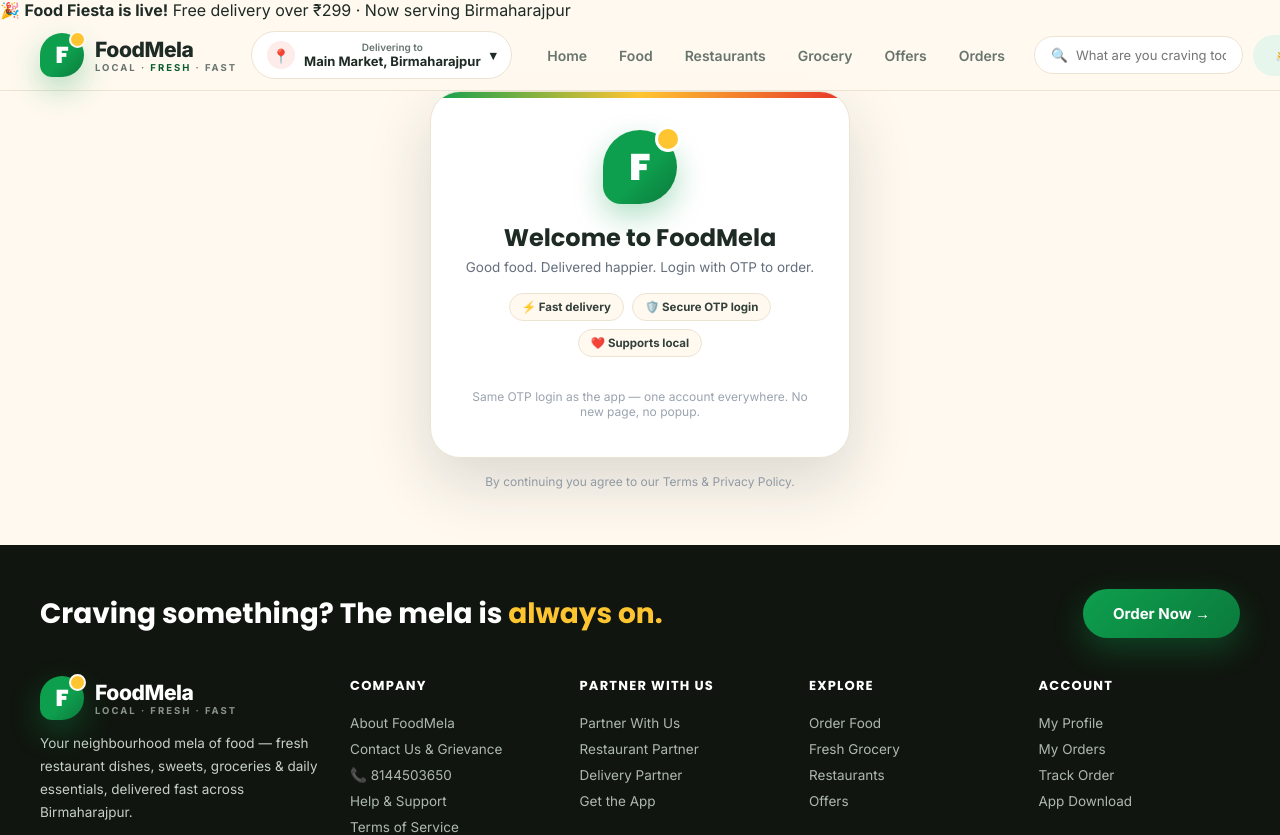
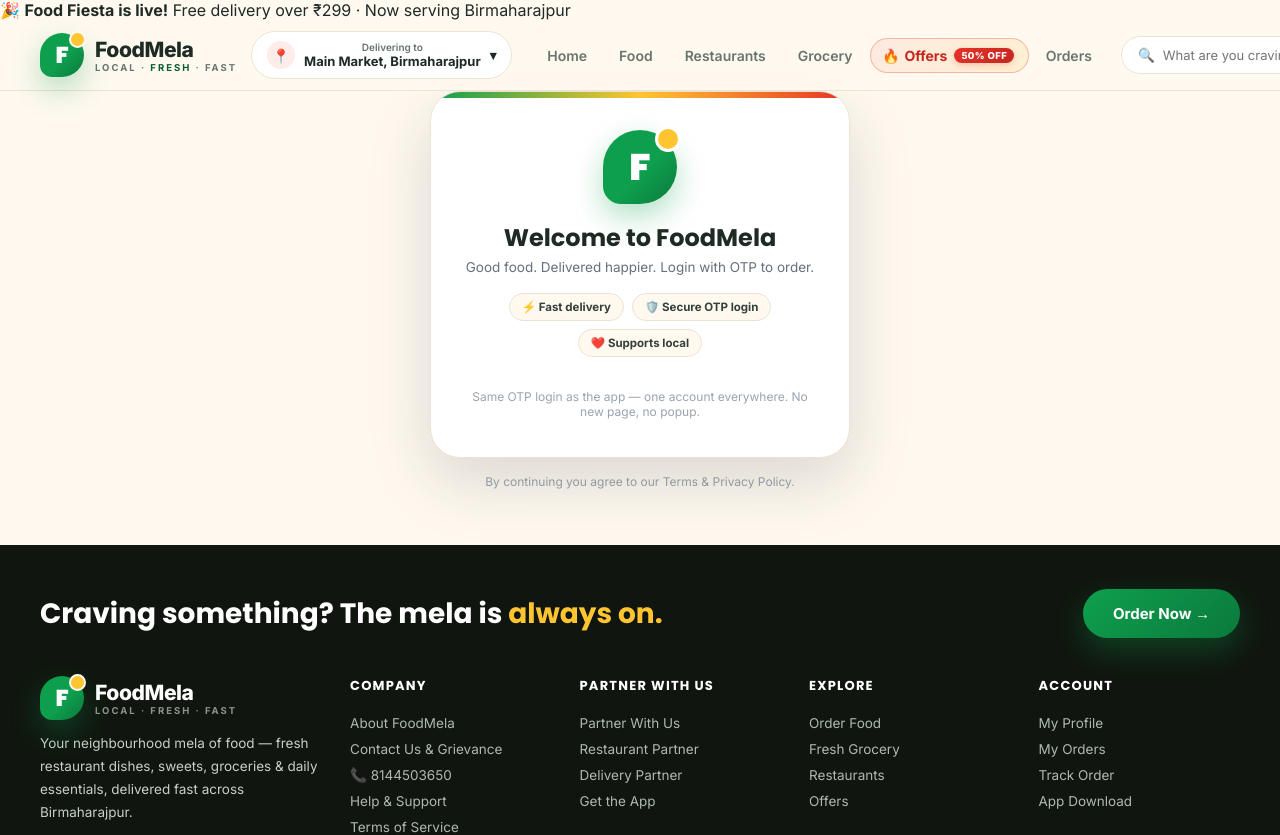
Before and after one commit to biswajitkhamari2-creator/foodmela-online, a React (Vite) app in the folder 7_Customer_Website/: page /login in a window 1280 px wide. Shown: the top 835 px of the page. Built offline with nearby package versions, Linux system fonts and the light colour scheme; no server answers; the database is empty; sample sign-in values are in the browser's storage.

Commit message:
feat: sync attractive discount tabs and tap-to-copy coupons

```diff
--- a/7_Customer_Website/src/components/Footer.tsx
+++ b/7_Customer_Website/src/components/Footer.tsx
@@ -18,6 +18,10 @@
         </Link>
         <Link to="/food" className={`tab ${isActive('/food') || isActive('/grocery') || isActive('/restaurants') ? 'active' : ''}`}>
           <span className="t-ico" aria-hidden="true">🧭</span>Explore
+        </Link>
+        <Link to="/offers" className={`tab tab-offers ${isActive('/offers')}`}>
+          <span className="t-ico" aria-hidden="true">🔥</span>Offers
+          <span className="bottom-discount-dot">% OFF</span>
         </Link>
         {Boolean(user) && (
           <a
--- a/7_Customer_Website/src/components/Header.tsx
+++ b/7_Customer_Website/src/components/Header.tsx
@@ -59,7 +59,11 @@
             <NavLink to="/food" className={({ isActive }) => (isActive ? 'active' : '')}>Food</NavLink>
             <NavLink to="/restaurants" className={({ isActive }) => (isActive ? 'active' : '')}>Restaurants</NavLink>
             <NavLink to="/grocery" className={({ isActive }) => (isActive ? 'active' : '')}>Grocery</NavLink>
-            <NavLink to="/offers" className={({ isActive }) => (isActive ? 'active' : '')}>Offers</NavLink>
+            <NavLink to="/offers" className={({ isActive }) => `fm-nav-offers ${isActive ? 'active' : ''}`}>
+              <span className="offer-fire" aria-hidden="true">🔥</span>
+              <span>Offers</span>
+              <span className="nav-discount-badge">50% OFF</span>
+            </NavLink>
             <NavLink to="/orders" className={({ isActive }) => (isActive ? 'active' : '')}>Orders</NavLink>
           </nav>
         )}
--- a/7_Customer_Website/src/components/OfferCard.tsx
+++ b/7_Customer_Website/src/components/OfferCard.tsx
@@ -1,3 +1,4 @@
+import { useState } from 'react';
 import type { PromoOffer } from '../data/catalog';
 
 const THEME: Record<PromoOffer['theme'], string> = {
@@ -7,17 +8,40 @@
   'offer-gold': 'ticket-gold',
 };
 
-/** Mela ticket — perforated-stub offer card (original, not a coupon clone). */
+/** Mela ticket — perforated-stub offer card with tap-to-copy */
 export default function OfferCard({ offer }: { offer: PromoOffer }) {
+  const [copied, setCopied] = useState(false);
+
+  const handleCopy = () => {
+    try {
+      navigator.clipboard?.writeText(offer.code);
+      setCopied(true);
+      setTimeout(() => setCopied(false), 2200);
+    } catch {
+      // fallback
+    }
+  };
+
   return (
-    <div className={`ticket ${THEME[offer.theme]}`} role="article" aria-label={offer.title}>
+    <div
+      className={`ticket ${THEME[offer.theme]}`}
+      role="article"
+      aria-label={`${offer.title} — code ${offer.code}`}
+      onClick={handleCopy}
+      style={{ cursor: 'pointer' }}
+      title="Tap to copy coupon code"
+    >
       <div className="ticket-main">
         <div className="o-emoji" aria-hidden="true">{offer.emoji}</div>
         <h3>{offer.title}</h3>
         <p>{offer.text}</p>
+        <span style={{ fontSize: 11, fontWeight: 700, opacity: 0.85, marginTop: 4, display: 'inline-block' }}>
+          {copied ? '🎉 Code copied to clipboard!' : '👆 Tap card to copy code'}
+        </span>
       </div>
       <div className="ticket-stub" aria-label={`Offer code ${offer.code}`}>
-        {offer.code}
+        <span style={{ fontSize: 10, opacity: 0.8, display: 'block', textTransform: 'uppercase', letterSpacing: 0.5 }}>COUPON</span>
+        <strong>{copied ? '✓ COPIED' : offer.code}</strong>
       </div>
     </div>
   );
--- a/7_Customer_Website/src/data/catalog.ts
+++ b/7_Customer_Website/src/data/catalog.ts
@@ -121,10 +121,10 @@
 }
 
 export const PROMO_OFFERS: PromoOffer[] = [
-  { emoji: '🎉', title: 'Food Fiesta', text: 'Celebrate every meal with hot & fresh favourites.', code: 'FIESTA', theme: 'offer-green' },
-  { emoji: '🥬', title: 'Fresh Deals', text: 'Farm-fresh veggies & fruits at mandi prices.', code: 'FRESH10', theme: 'offer-dark' },
-  { emoji: '🛵', title: 'Free Delivery', text: 'Zero delivery fee on all orders over ₹299.', code: 'FREEDEL', theme: 'offer-red' },
-  { emoji: '💰', title: 'Best Prices Near You', text: 'Local kitchen rates — no platform markup.', code: 'LOCAL', theme: 'offer-gold' },
+  { emoji: '🔥', title: 'Flat 50% OFF', text: 'Get 50% OFF up to ₹100 on your delicious meal today!', code: 'MELA50', theme: 'offer-red' },
+  { emoji: '🛵', title: 'FREE Delivery', text: 'Zero delivery charges on all orders over ₹299.', code: 'FREEDEL', theme: 'offer-green' },
+  { emoji: '⚡', title: 'Flat ₹20 OFF', text: 'Instant ₹20 discount on local Birmaharajpur favourites.', code: 'BMAJ20', theme: 'offer-gold' },
+  { emoji: '🍰', title: '15% Sweet Discount', text: 'Extra 15% discount on desserts, sweets & bakery.', code: 'SWEET15', theme: 'offer-dark' },
 ];
 
 /** Search suggestions — plain strings that feed the existing local filter. */
--- a/7_Customer_Website/src/pages/Home.tsx
+++ b/7_Customer_Website/src/pages/Home.tsx
@@ -208,6 +208,22 @@
 
       {user ? (
         <>
+          {/* ── MEGA OFFERS & HOT DISCOUNTS ── */}
+          <div className="section" style={{ paddingBottom: 10 }}>
+            <div className="section-head">
+              <div>
+                <h2>🔥 Today&apos;s Hot <span className="accent-chili">Discounts &amp; Deals</span></h2>
+                <p>Tap any coupon to copy &amp; save big on your order</p>
+              </div>
+              <span className="link-more" onClick={() => nav('/offers')}>All Offers (50% OFF) →</span>
+            </div>
+            <div className="ticket-grid" role="list">
+              {PROMO_OFFERS.slice(0, 3).map((o) => (
+                <OfferCard key={o.code} offer={o} />
+              ))}
+            </div>
+          </div>
+
           {/* ── WHAT'S YOUR MOOD? ── */}
           <div className="section">
             <div className="section-head">
--- a/7_Customer_Website/src/styles.css
+++ b/7_Customer_Website/src/styles.css
@@ -146,6 +146,79 @@
   color: var(--muted); transition: color 0.15s, background 0.15s; white-space: nowrap;
 }
 .fm-nav a.active, .fm-nav a:hover { color: var(--leaf-ink); background: var(--leaf-tint); }
+
+/* ── Attractive Offers / Discount Nav Tab & Badges ── */
+.fm-nav-offers {
+  position: relative;
+  display: inline-flex !important;
+  align-items: center;
+  gap: 5px;
+  background: linear-gradient(135deg, rgba(230, 51, 41, 0.08), rgba(255, 197, 49, 0.16)) !important;
+  border: 1.5px solid rgba(230, 51, 41, 0.3) !important;
+  color: var(--chili-deep) !important;
+  font-weight: 700 !important;
+  padding: 7px 14px 7px 11px !important;
+  animation: discountPulse 2.8s infinite ease-in-out;
+}
+.fm-nav-offers:hover,
+.fm-nav-offers.active {
+  background: linear-gradient(135deg, var(--chili), #d91c12) !important;
+  color: #ffffff !important;
+  border-color: var(--chili) !important;
+  box-shadow: 0 4px 14px rgba(230, 51, 41, 0.35);
+}
+.fm-nav-offers:hover .nav-discount-badge,
+.fm-nav-offers.active .nav-discount-badge {
+  background: #ffffff !important;
+  color: var(--chili-deep) !important;
+}
+.offer-fire {
+  font-size: 14px;
+  animation: fireFlicker 1.8s infinite ease-in-out;
+}
+.nav-discount-badge {
+  font-size: 9.5px;
+  font-weight: 900;
+  letter-spacing: 0.4px;
+  background: linear-gradient(135deg, var(--chili), #c4271f);
+  color: #ffffff;
+  padding: 2px 7px;
+  border-radius: 999px;
+  text-transform: uppercase;
+  margin-left: 2px;
+  box-shadow: 0 2px 6px rgba(230, 51, 41, 0.25);
+}
+
+.tab-offers {
+  position: relative;
+}
+.tab-offers.active {
+  color: var(--chili) !important;
+}
+.bottom-discount-dot {
+  position: absolute;
+  top: 1px;
+  right: 12%;
+  background: linear-gradient(135deg, var(--chili), #e11d48);
+  color: #ffffff;
+  font-size: 8px;
+  font-weight: 900;
+  padding: 1px 5px;
+  border-radius: 999px;
+  border: 1.5px solid var(--cream);
+  letter-spacing: 0.2px;
+  animation: discountPulse 2s infinite ease-in-out;
+}
+
+@keyframes discountPulse {
+  0%, 100% { transform: scale(1); }
+  50% { transform: scale(1.05); }
+}
+@keyframes fireFlicker {
+  0%, 100% { transform: rotate(-4deg); }
+  50% { transform: rotate(5deg) scale(1.1); }
+}
+
 .fm-head-right { margin-left: auto; display: flex; align-items: center; gap: 10px; }
 .fm-search {
   display: flex; align-items: center; gap: 8px; background: var(--paper);
```
